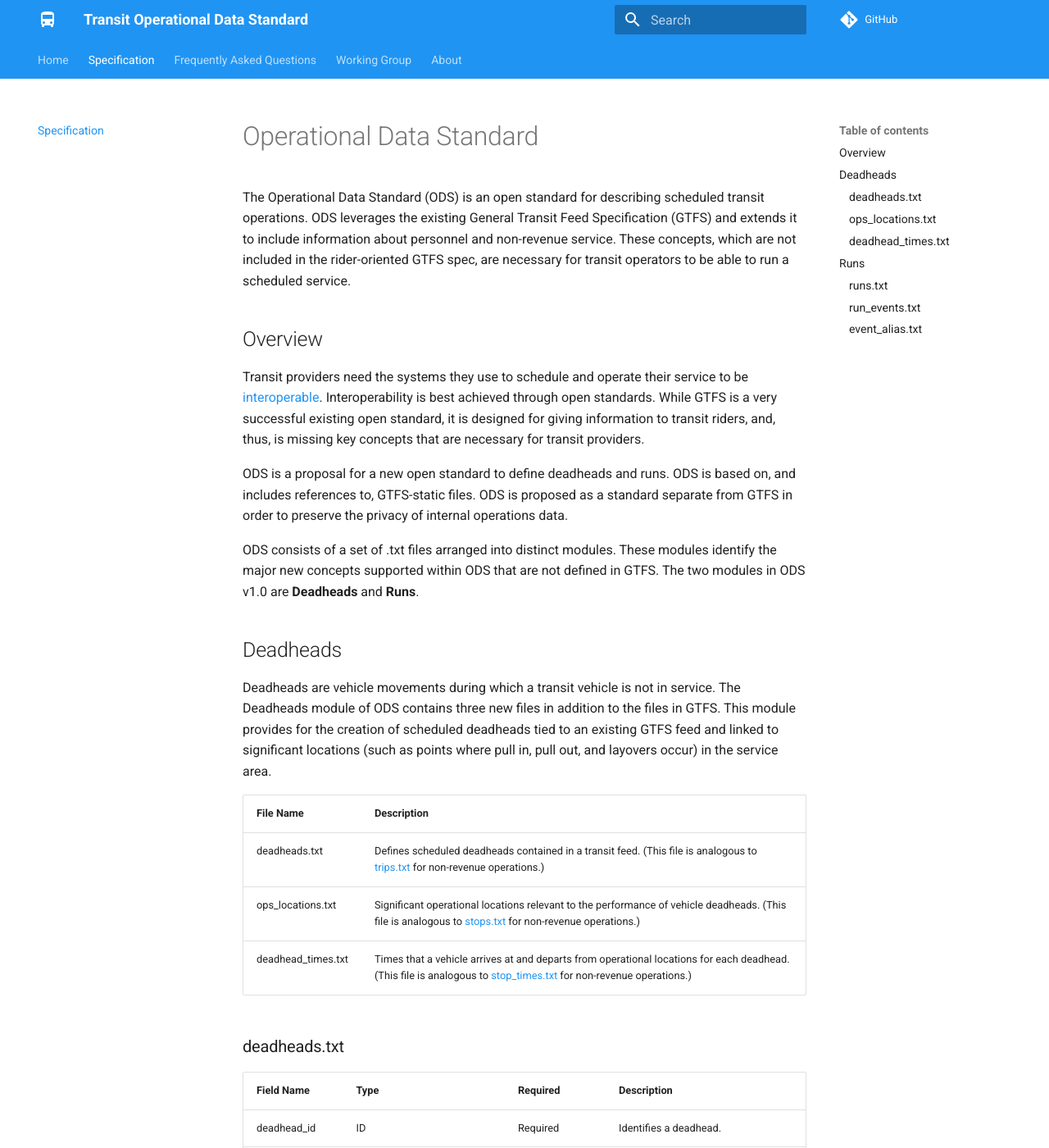
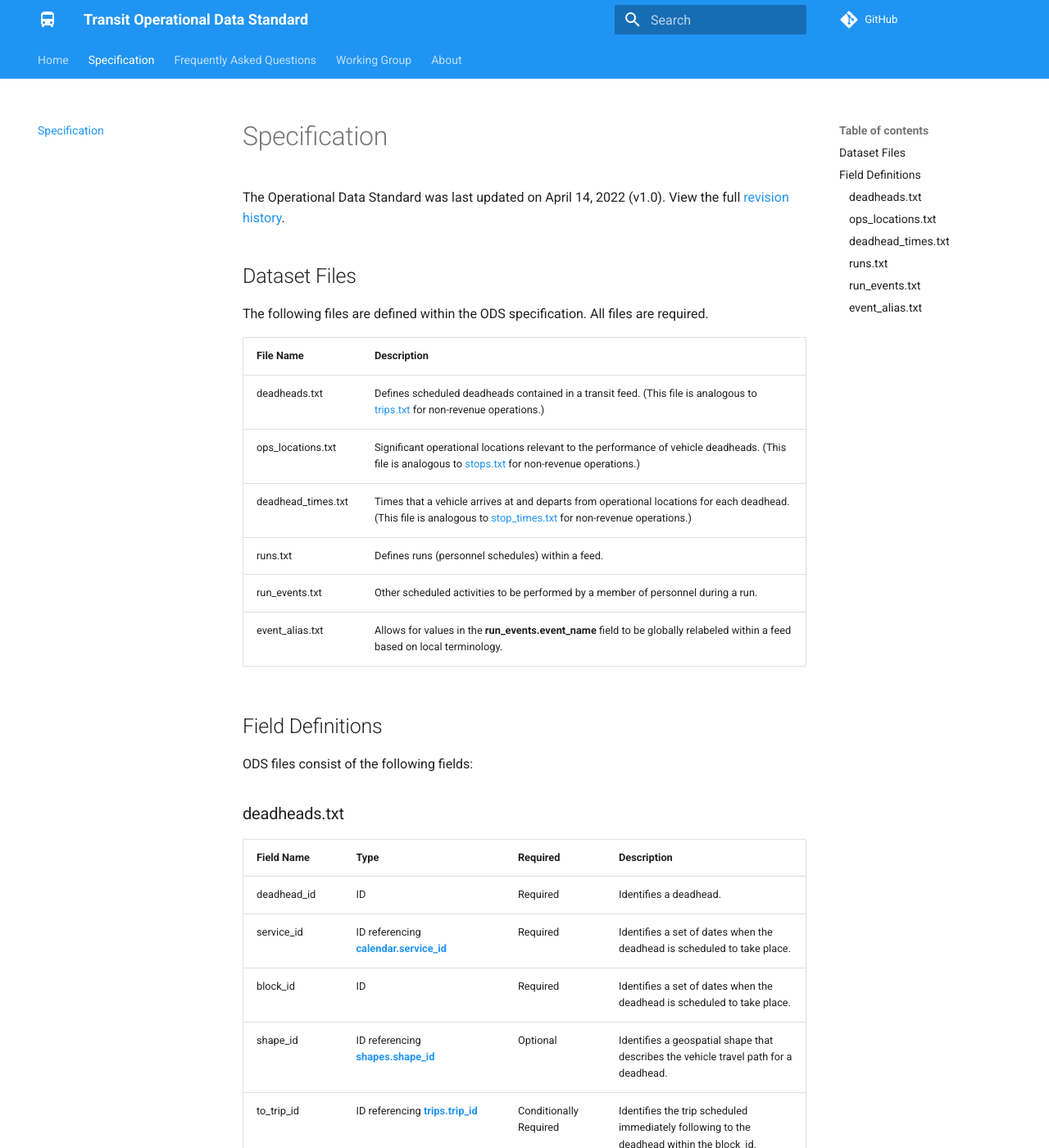
Before and after one commit to cal-itp/operational-data-standard, an MkDocs documentation site: the page built from docs/spec.md, in a window 1280 px wide and 1400 px high. Shown: the whole window at 82% size. Built offline with MkDocs 1.6.1 and Material for MkDocs 9.7.7, drawn with Linux system fonts in a browser that asks for light colours; nearby versions of some CDN libraries; comment, search, counter and statistics services are not loaded; some of the changed text lies outside the part shown.

Commit message:
simplify specification page
intro content moved to homepage

```diff
--- a/docs/spec.md
+++ b/docs/spec.md
@@ -1,24 +1,23 @@
-# Operational Data Standard
+# Specification
 
-The Operational Data Standard (ODS) is an open standard for describing scheduled transit operations. ODS leverages the existing General Transit Feed Specification (GTFS) and extends it to include information about personnel and non-revenue service. These concepts, which are not included in the rider-oriented GTFS spec, are necessary for transit operators to be able to run a scheduled service.
+The Operational Data Standard was last updated on April 14, 2022 (v1.0). View the full [revision history](revision-history.md).
 
-## Overview
+## Dataset Files
 
-Transit providers need the systems they use to schedule and operate their service to be [interoperable](https://www.interoperablemobility.org/). Interoperability is best achieved through open standards. While GTFS is a very successful existing open standard, it is designed for giving information to transit riders, and, thus, is missing key concepts that are necessary for transit providers.
-
-ODS is a proposal for a new open standard to define deadheads and runs. ODS is based on, and includes references to, GTFS-static files. ODS is proposed as a standard separate from GTFS in order to preserve the privacy of internal operations data.
-
-ODS consists of a set of .txt files arranged into distinct modules. These modules identify the major new concepts supported within ODS that are not defined in GTFS. The two modules in ODS v1.0 are **Deadheads** and **Runs**.
-
-## Deadheads
-
-Deadheads are vehicle movements during which a transit vehicle is not in service. The Deadheads module of ODS contains three new files in addition to the files in GTFS. This module provides for the creation of scheduled deadheads tied to an existing GTFS feed and linked to significant locations (such as points where pull in, pull out, and layovers occur) in the service area.
+The following files are defined within the ODS specification. All files are required.
 
 | **File Name** | **Description** |
 | --- | --- |
 | deadheads.txt | Defines scheduled deadheads contained in a transit feed. (This file is analogous to [trips.txt](https://developers.google.com/transit/gtfs/reference#tripstxt) for non-revenue operations.) |
 | ops_locations.txt | Significant operational locations relevant to the performance of vehicle deadheads. (This file is analogous to [stops.txt](https://developers.google.com/transit/gtfs/reference#stopstxt) for non-revenue operations.) |
 | deadhead_times.txt | Times that a vehicle arrives at and departs from operational locations for each deadhead. (This file is analogous to [stop_times.txt](https://developers.google.com/transit/gtfs/reference#stop_timestxt) for non-revenue operations.) |
+| runs.txt | Defines runs (personnel schedules) within a feed. |
+| run_events.txt | Other scheduled activities to be performed by a member of personnel during a run. |
+| event_alias.txt | Allows for values in the **run_events.event_name** field to be globally relabeled within a feed based on local terminology. |
+
+## Field Definitions
+
+ODS files consist of the following fields:
 
 ### deadheads.txt
 
@@ -55,16 +54,6 @@ Deadheads are vehicle movements during which a transit vehicle is not in service
 | ops_location_sequence | Non-negative Integer | Required | Order of operational locations for a particular deadhead. The values must increase along the trip but do not need to be consecutive. |
 | shape_dist_traveled | Non-negative Float | Optional | Actual distance traveled along the associated shape, from the first operational location to the operational location specified in this record. |
 
-## Runs
-
-Runs are representations of the daily work schedule for transit agency personnel. The Runs module of ODS contains three new files in addition to the files in GTFS and the Deadheads module. This module provides for the creation of scheduled runs tied to an existing GTFS feed and to the files from the Deadheads module.
-
-| **File Name** | **Description** |
-| --- | --- |
-| runs.txt | Defines runs (personnel schedules) within a feed. |
-| run_events.txt | Other scheduled activities to be performed by a member of personnel during a run. |
-| event_alias.txt | Allows for values in the **run_events.event_name** field to be globally relabeled within a feed based on local terminology. |
-
 ### runs.txt
 
 | **Field Name** | **Type** | **Required** | **Description** |
```
